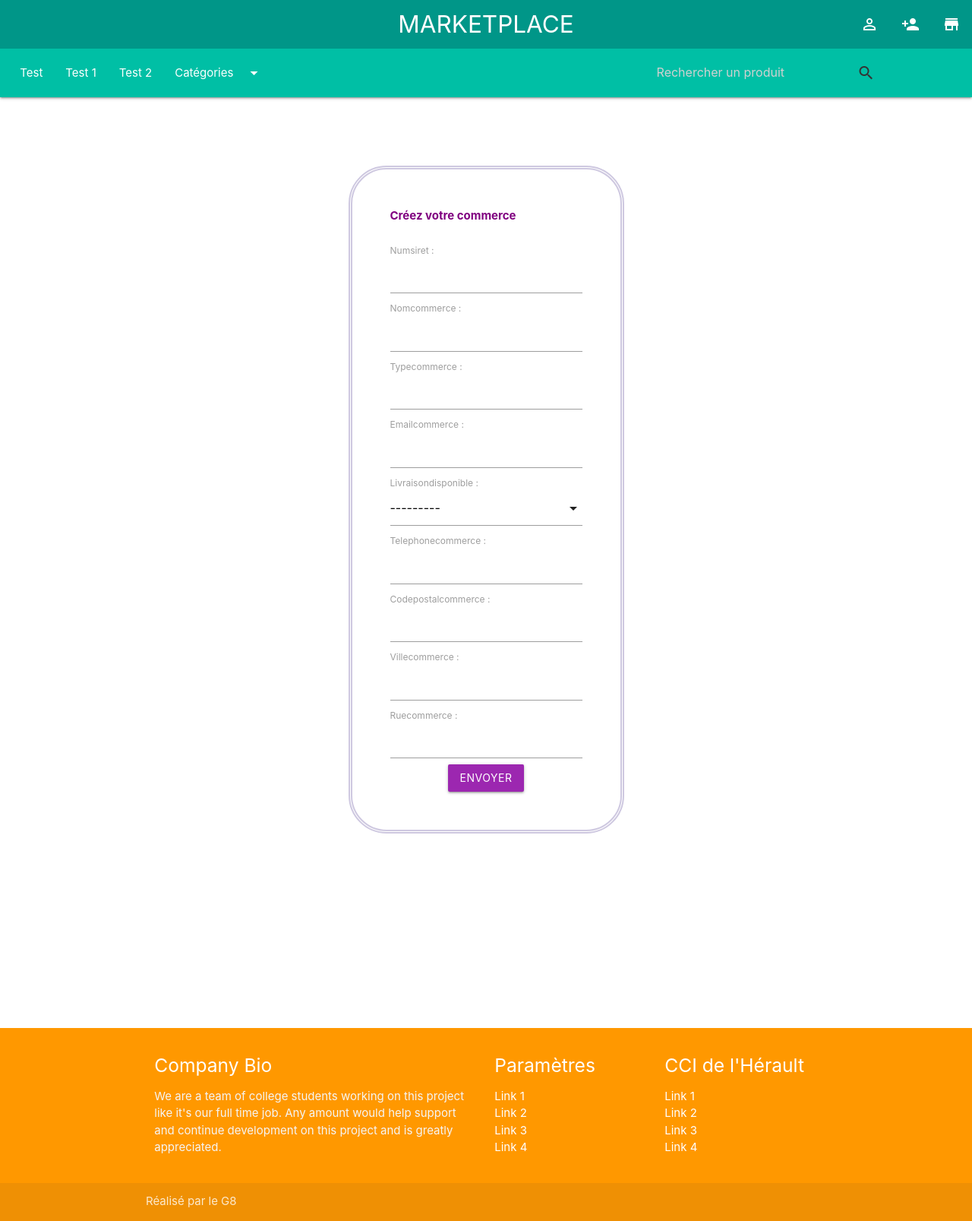
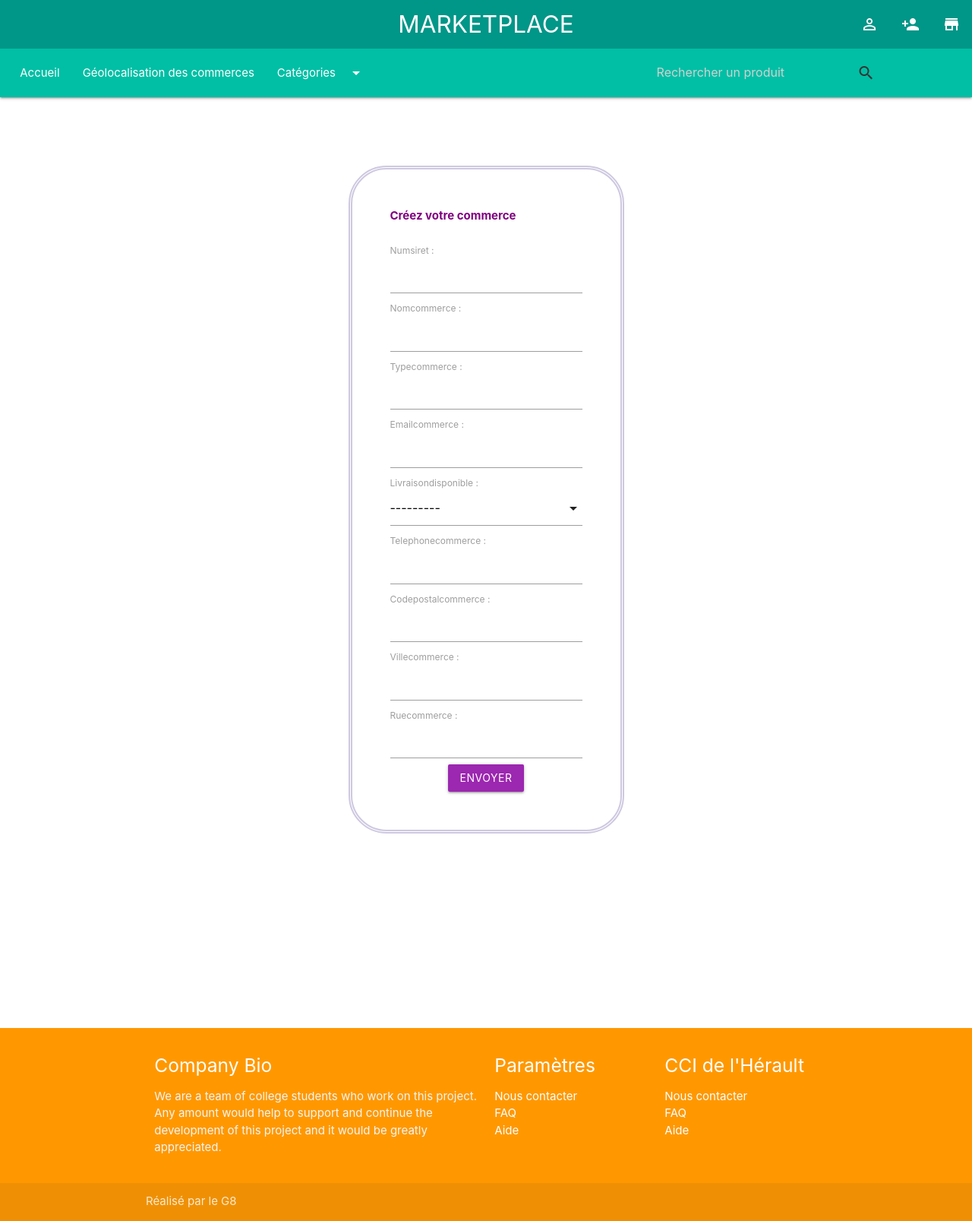
Before and after one commit to AlexisAndre34/Piscine, a Django app: page /gestion/commerce/create in a window 1280 px wide. Shown: the whole page at 76% size. Run offline with Django 3.2, Linux system fonts and the light colour scheme.

Commit message:
Modifications sur entête et pied de page

```diff
--- a/Marketplace/templates/index.html
+++ b/Marketplace/templates/index.html
@@ -38,17 +38,22 @@
 
 	<ul id="dropdown1" class="dropdown-content">
       <li><a href="">Chaussures</a></li>
-      <li><a href="">Textiles</a></li>
-      <li><a href="">Téléphones</a></li>
-    </ul>
+      <li><a href="">Multimédia</a></li>
+      <li><a href="">Vêtements</a></li>
+      <li><a href="">Mobilier</a></li>
+      <li><a href="">Voiture</a></li>
+      <li><a href="">Alimentaire</a></li>
+      <li><a href="">Telephone</a></li>
+      <li><a href="">Ordinateur</a></li>
+      <li><a href="">Sport</a></li>
+  </ul>
 
 	<div class="row teal accent-4">
 		<div class="col s12 m4 l8">
           <div class="nav-wrapper hide-on-med-and-down">
             <ul class="left hide-on-med-and-down">
-              <li><a class="active" href="">Test</a></li>
-              <li><a href="">Test 1</a></li>
-              <li><a href="">Test 2</a></li>
+              <li><a class="active" href="">Accueil</a></li>
+              <li><a href="">Géolocalisation des commerces</a></li>
               <li><a class="dropdown-trigger" data-target="dropdown1" href="">Catégories<i class="material-icons white-text right">arrow_drop_down</i></a></li>
             </ul>
           </div>
@@ -86,35 +91,30 @@
 
 {% block content %}
 
-
-
-
 {% endblock %}
   <footer class="page-footer orange">
     <div class="container">
       <div class="row">
         <div class="col l6 s12">
           <h5 class="white-text">Company Bio</h5>
-          <p class="grey-text text-lighten-4">We are a team of college students working on this project like it's our full time job. Any amount would help support and continue development on this project and is greatly appreciated.</p>
+          <p class="grey-text text-lighten-4">We are a team of college students who work on this project. Any amount would help to support and continue the development of this project and it would be greatly appreciated.</p>
 
 
         </div>
         <div class="col l3 s12">
           <h5 class="white-text">Paramètres</h5>
           <ul>
-            <li><a class="white-text" href="#!">Link 1</a></li>
-            <li><a class="white-text" href="#!">Link 2</a></li>
-            <li><a class="white-text" href="#!">Link 3</a></li>
-            <li><a class="white-text" href="#!">Link 4</a></li>
+            <li><a class="white-text" href="#!">Nous contacter</a></li>
+            <li><a class="white-text" href="#!">FAQ</a></li>
+            <li><a class="white-text" href="#!">Aide</a></li>
           </ul>
         </div>
         <div class="col l3 s12">
           <h5 class="white-text">CCI de l'Hérault</h5>
           <ul>
-            <li><a class="white-text" href="#!">Link 1</a></li>
-            <li><a class="white-text" href="#!">Link 2</a></li>
-            <li><a class="white-text" href="#!">Link 3</a></li>
-            <li><a class="white-text" href="#!">Link 4</a></li>
+            <li><a class="white-text" href="#!">Nous contacter</a></li>
+            <li><a class="white-text" href="#!">FAQ</a></li>
+            <li><a class="white-text" href="#!">Aide</a></li>
           </ul>
         </div>
       </div>
```
